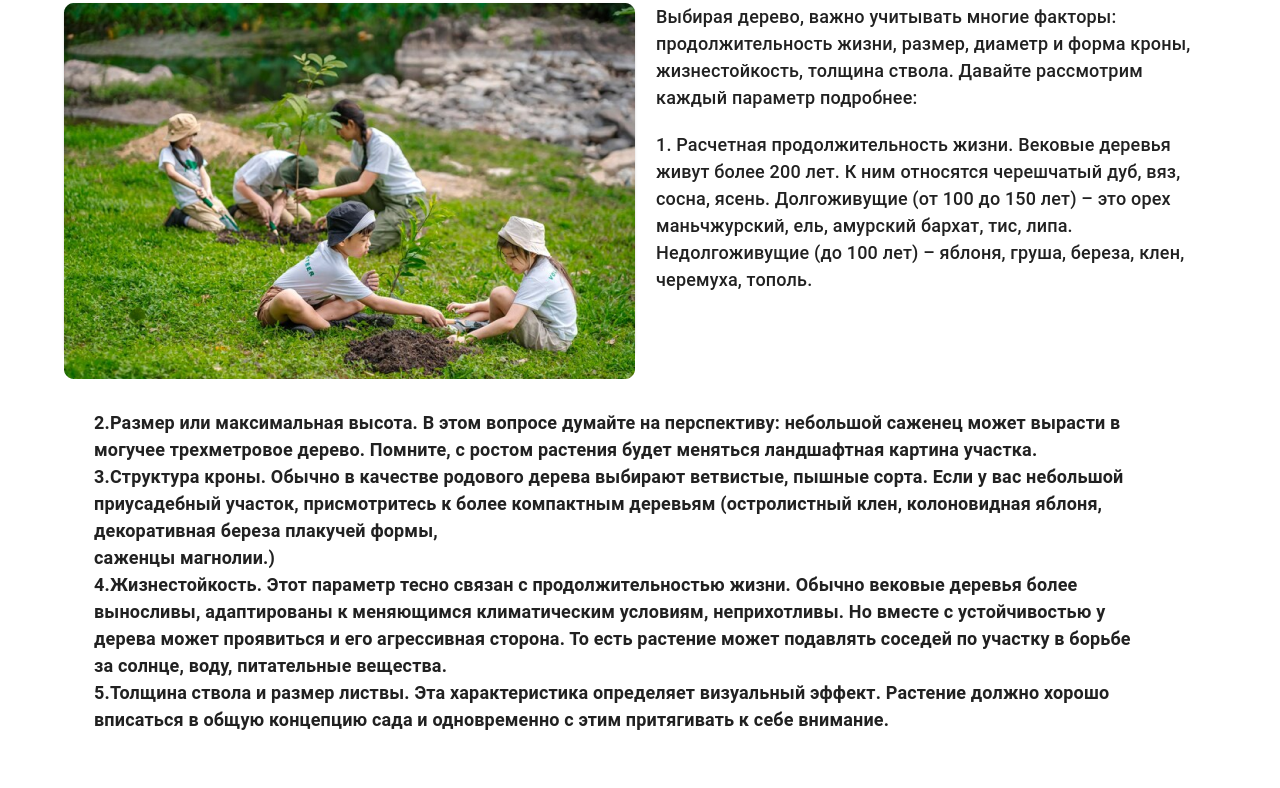
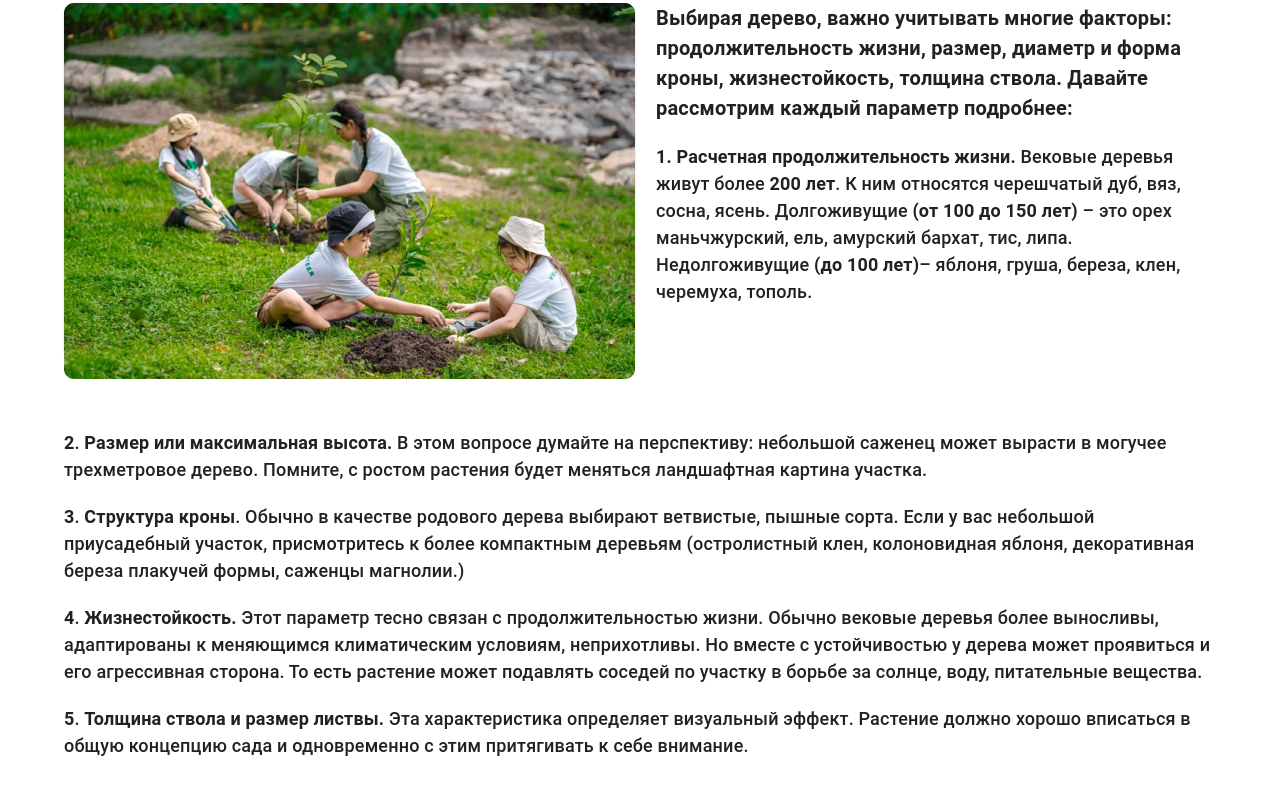
Before and after one commit to ElyaApyzova/New-hackathon-project, a React (Create React App) app: page / in a window 1280 px wide. Shown: the part 860-1648 px from the top of the page. Built offline with nearby package versions, Linux system fonts and the light colour scheme; a web font is replaced by a local one.

Commit message:
improved

```diff
--- a/src/components/MyAppBar/MyAppBar.jsx
+++ b/src/components/MyAppBar/MyAppBar.jsx
@@ -27,7 +27,8 @@ const MyAppBar = () => {
                 borderWidth: "1px",
                 borderRadius: "25px",
                 paddingLeft: "10px",
-                fontSize: "14px"
+                fontSize: "14px",
+                "&:hover": { borderColor: "#00821E" }
               }}
               placeholder="Поиск"
               startAdornment={
--- a/src/components/MyAppBar/MyComponent.jsx
+++ b/src/components/MyAppBar/MyComponent.jsx
@@ -7,10 +7,10 @@ import { Container } from '@mui/material';
 
 const MyComponent = () => {
   return (
-    <Container sx={{paddingLeft:'70px'}}>
+    <Container>
     <Typography variant="h1" component='div' textAlign='center'  sx={{ fontSize: '40px', fontWeight: "600", color: '#2E2E2E', marginTop: '150px', marginBottom: '100px' }}>Какое дерево может стать семейным?</Typography>
 
-    <Grid  container spacing={4}  >
+    <Grid  container spacing={4}>
       <Grid item xs={6}sx={{boxShadow:'none', borderColor:'#fff', }}>
         <Paper sx={{ width: '571px', height: '356px', borderRadius: "10px"}} >
 
@@ -19,40 +19,50 @@ const MyComponent = () => {
       </Grid>
        <Grid item xs={6}>
         <Paper  sx={{boxShadow:'none', borderColor:'#fff'}} >
-          <Typography sx={{fontSize:'18px', fontWeight:'500', marginBottom: "20px"}} >
+          <Typography component='div' sx={{fontSize:'20px', fontWeight:'600', marginBottom: "20px"}}>
           Выбирая дерево, важно учитывать многие факторы:
           продолжительность жизни, размер, диаметр и форма
            кроны, жизнестойкость, толщина ствола. Давайте
             рассмотрим каждый параметр подробнее:
             </Typography>
-            <Typography sx={{fontSize:'18px', fontWeight:'500'}} >
-            1. Расчетная продолжительность жизни. Вековые
-             деревья живут более 200 лет. К ним относятся
-             черешчатый дуб, вяз, сосна, ясень. Долгоживущие (от
-             100 до 150 лет) – это орех маньчжурский, ель,
-             амурский бархат, тис, липа. Недолгоживущие (до 100 лет)
+            <Typography component='div' sx={{fontSize:'18px', fontWeight:'500'}} >
+            <span style={{ fontWeight:'600' }}>1.</span> <span style={{ fontWeight:'600' }}>Расчетная продолжительность жизни.</span> Вековые деревья живут более <span style={{ fontWeight:'600' }}>200 лет</span>. К ним относятся
+             черешчатый дуб, вяз, сосна, ясень. Долгоживущие <span style={{ fontWeight:'600' }}>(от
+             100 до 150 лет)</span> – это орех маньчжурский, ель,
+             амурский бархат, тис, липа. Недолгоживущие <span style={{ fontWeight:'600' }}>(до 100 лет)</span>
              – яблоня, груша, береза, клен, черемуха, тополь.
           </Typography>
         </Paper>
       </Grid>
       </Grid>
-      <Grid  sx={{marginTop:'50px', marginBottom:'50px' ,  marginLeft:'30px'}}>
-        <Paper  sx={{boxShadow:'none', borderColor:'#fff'}} >
-          {/* Ваш блок с текстом */}
-          <Typography sx={{fontSize:'18px', fontWeight:'600', }} >
-          2.Размер или максимальная высота. В этом вопросе думайте на перспективу: небольшой саженец может вырасти в <br />
-           могучее трехметровое дерево. Помните, с ростом растения будет меняться ландшафтная картина участка. <br />
-
-           3.Структура кроны. Обычно в качестве родового дерева выбирают ветвистые, пышные сорта. Если у вас небольшой <br />
-           приусадебный участок, присмотритесь к более компактным деревьям (остролистный клен, колоновидная яблоня, декоративная береза плакучей формы, <br />
-           саженцы магнолии.) <br />
-           4.Жизнестойкость. Этот параметр тесно связан с продолжительностью жизни. Обычно вековые деревья более <br />
-            выносливы, адаптированы к меняющимся климатическим условиям, неприхотливы. Но вместе с устойчивостью у <br />
-             дерева может проявиться и его агрессивная сторона. То есть растение может подавлять соседей по участку в борьбе <br />
-            за солнце, воду, питательные вещества. <br />
-            5.Толщина ствола и размер листвы. Эта характеристика определяет визуальный эффект. Растение должно хорошо <br />
+      <Grid container  sx={{marginTop:'70px', marginBottom:'50px'}}>
+        <Paper  sx={{boxShadow:'none', borderColor:'#fff'}}>
+        <Grid item xs={12}>
+          <Typography component='div' sx={{fontSize:'18px', fontWeight:'500', marginBottom: "20px"}} >
+          <span style={{ fontWeight:'600' }}>2</span>. <span style={{ fontWeight:'600' }}>Размер или максимальная высота.</span> В этом вопросе думайте на перспективу: небольшой саженец может вырасти в
+           могучее трехметровое дерево. Помните, с ростом растения будет меняться ландшафтная картина участка.</Typography>
+           </Grid>
+           <Grid item xs={12}>
+           <Typography component='div' sx={{fontSize:'18px', fontWeight:'500', marginBottom: "20px"}} >
+           <span style={{ fontWeight:'600' }}>3</span>. <span style={{ fontWeight:'600' }}>Структура кроны</span>. Обычно в качестве родового дерева выбирают ветвистые, пышные сорта. Если у вас небольшой
+           приусадебный участок, присмотритесь к более компактным деревьям (остролистный клен, колоновидная яблоня, декоративная береза плакучей формы,
+           саженцы магнолии.)
+           </Typography>
+           </Grid>
+           <Grid item xs={12}>
+           <Typography component='div' sx={{fontSize:'18px', fontWeight:'500', marginBottom: "20px"}}>
+           <span style={{ fontWeight:'600' }}>4</span>. <span style={{ fontWeight:'600' }}>Жизнестойкость.</span> Этот параметр тесно связан с продолжительностью жизни. Обычно вековые деревья более
+            выносливы, адаптированы к меняющимся климатическим условиям, неприхотливы. Но вместе с устойчивостью у
+             дерева может проявиться и его агрессивная сторона. То есть растение может подавлять соседей по участку в борьбе
+            за солнце, воду, питательные вещества.
+            </Typography>
+            </Grid>
+            <Grid item xs={12}>
+            <Typography component='div' sx={{fontSize:'18px', fontWeight:'500', }}>
+            <span style={{ fontWeight:'600' }}>5</span>. <span style={{ fontWeight:'600' }}>Толщина ствола и размер листвы.</span> Эта характеристика определяет визуальный эффект. Растение должно хорошо
              вписаться в общую концепцию сада и одновременно с этим притягивать к себе внимание.
           </Typography>
+          </Grid>
         </Paper>
       </Grid>
 
```
